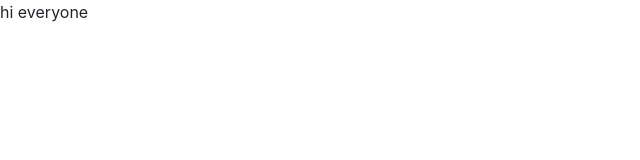
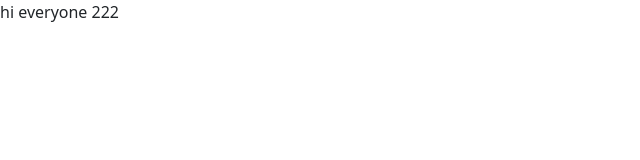
Before and after one commit to tamaramunoz/test-jest-enzyme, a React (Create React App) app: page / in a window 1280 px wide. Shown: the top 160 px of the page, without its empty margins (0-640 px from the left). Built offline with nearby package versions, Linux system fonts and the light colour scheme.

Commit message:
feat: deleting tests files

```diff
--- a/src/App.js
+++ b/src/App.js
@@ -3,7 +3,7 @@
   return (
     <div className="App">
 
-      hi everyone
+      hi everyone 222
     </div>
   );
 }
--- a/src/index.css
+++ /dev/null
@@ -1,13 +0,0 @@
-body {
-  margin: 0;
-  font-family: -apple-system, BlinkMacSystemFont, 'Segoe UI', 'Roboto', 'Oxygen',
-    'Ubuntu', 'Cantarell', 'Fira Sans', 'Droid Sans', 'Helvetica Neue',
-    sans-serif;
-  -webkit-font-smoothing: antialiased;
-  -moz-osx-font-smoothing: grayscale;
-}
-
-code {
-  font-family: source-code-pro, Menlo, Monaco, Consolas, 'Courier New',
-    monospace;
-}
--- a/src/index.js
+++ b/src/index.js
@@ -1,8 +1,6 @@
 import React from 'react';
 import ReactDOM from 'react-dom';
-import './index.css';
 import App from './App';
-import reportWebVitals from './reportWebVitals';
 
 ReactDOM.render(
   <React.StrictMode>
@@ -11,7 +9,7 @@
   document.getElementById('root')
 );
 
-// If you want to start measuring performance in your app, pass a function
-// to log results (for example: reportWebVitals(console.log))
-// or send to an analytics endpoint. Learn more: https://bit.ly/CRA-vitals
-reportWebVitals();
+// // If you want to start measuring performance in your app, pass a function
+// // to log results (for example: reportWebVitals(console.log))
+// // or send to an analytics endpoint. Learn more: https://bit.ly/CRA-vitals
+// reportWebVitals();
--- a/src/reportWebVitals.js
+++ /dev/null
@@ -1,13 +0,0 @@
-const reportWebVitals = onPerfEntry => {
-  if (onPerfEntry && onPerfEntry instanceof Function) {
-    import('web-vitals').then(({ getCLS, getFID, getFCP, getLCP, getTTFB }) => {
-      getCLS(onPerfEntry);
-      getFID(onPerfEntry);
-      getFCP(onPerfEntry);
-      getLCP(onPerfEntry);
-      getTTFB(onPerfEntry);
-    });
-  }
-};
-
-export default reportWebVitals;
```
Also changed, not shown: src/setupTests.js (deleted, +0 -5 lines), 1 other file (tests, documents, lock files or other folders).
